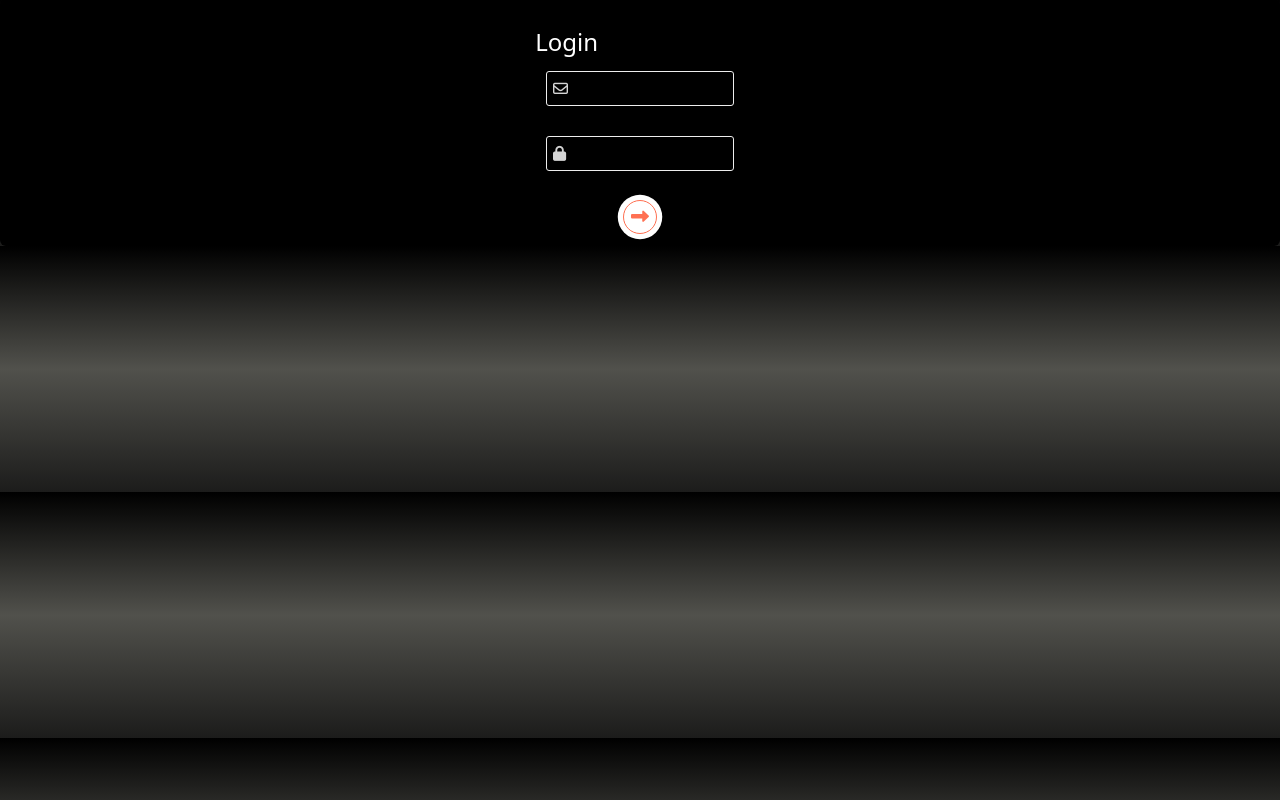
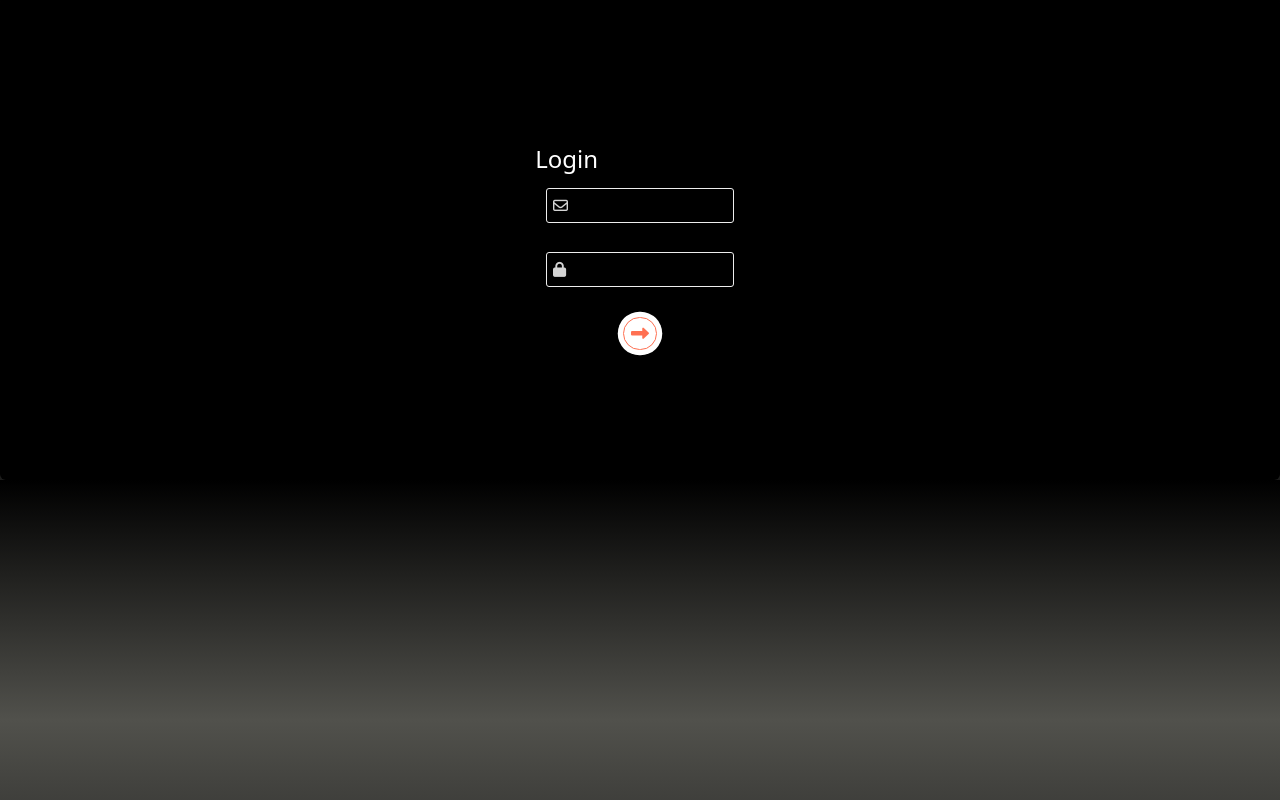
Before and after one commit to NICOANGELETTI/Proyect-front-end, an Angular app: page /login in a window 1280 px wide. Built offline with nearby package versions, Linux system fonts and the light colour scheme.

Commit message:
Ultimos cambios Login

```diff
--- a/src/app/modals/login/login.component.css
+++ b/src/app/modals/login/login.component.css
@@ -147,6 +147,6 @@ body {
   color: white;
   font-size: 2rem;
 }
-form.clase.ng-dirty.ng-touched.ng-valid {
+form {
   height: 40rem !important;
 }
```
Also changed, not shown: src/test.ts (+7 -3 lines), 1 other file (tests, documents, lock files or other folders).
